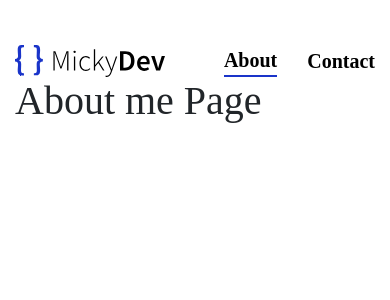
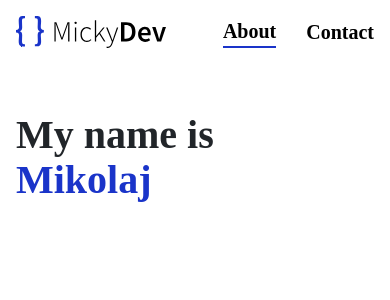
Before and after one commit to mickydeveloper/angular.io-portfolio, an Angular app: page /about in a window 390 px wide. Shown: the top 300 px of the page. Built offline with nearby package versions, Linux system fonts and the light colour scheme; a web font is replaced by a local one.

Commit message:
added the base styling and the responsive styling

```diff
--- a/src/app/pages/about.component.html
+++ b/src/app/pages/about.component.html
@@ -1 +1,8 @@
-<h1>About me Page</h1>
+<section>
+    <div class="row">
+        <div class="col-12 col-md-5">
+            <h1>My name is<br>
+                <span>Mikolaj</span></h1>
+        </div>
+    </div>
+</section>
--- a/src/app/pages/contact.component.html
+++ b/src/app/pages/contact.component.html
@@ -1 +1,9 @@
-<h1>Contact Page</h1>
+<section>
+    <div class="row">
+        <div class="col-12 col-md-5">
+            <h1>Interested?<br>
+                <span>Reach out</span>
+            </h1>
+        </div>
+    </div>
+</section>
--- a/src/app/pages/home.component.html
+++ b/src/app/pages/home.component.html
@@ -1 +1,9 @@
-<h1>We are home</h1>
+<section>
+    <div class="row">
+        <div class="col-12 col-md-5">
+            <h1>I create to<br>
+                <span>innovate</span>
+            </h1>
+        </div>
+    </div>
+</section>
--- a/src/app/shared/header.component.html
+++ b/src/app/shared/header.component.html
@@ -3,7 +3,7 @@
         <div class="col-6">
             <a routerLink="" routerLinkActive="active"><img src="../../assets/img/logo.svg" class="logo"></a>
         </div>
-        <div class="links col-6 vertical-center">
+        <div class="col-6 vertical-center links">
             <a routerLink="/about" routerLinkActive="active">About</a>
             <a routerLink="/contact" routerLinkActive="active">Contact</a>
         </div>
--- a/src/app/shared/header.component.scss
+++ b/src/app/shared/header.component.scss
@@ -1,8 +1,6 @@
 @import '../../assets/scss/colors';
 
 nav {
-    margin-top: 45px;
-
     img.logo {
         width: 150px;
     }
--- /dev/null
+++ b/src/assets/scss/common.scss
@@ -0,0 +1,54 @@
+@import 'media';
+@import 'colors';
+body{
+    @include respond-to(medium-up){
+        padding-top: 2rem;
+    }
+
+    @include respond-to(medium-down){
+        padding: 2rem;
+    }
+
+    @include respond-to(extra-small){
+        padding: 1rem;
+    }
+}
+
+h1,h2,h3,h4,h5,h6{
+    font-weight: bold;
+}
+
+div[class^="col-"]{
+    padding: 0;
+}
+
+h1{
+    font-size: 80px;
+    line-height: 90px;
+
+    span{
+        color: $secondary;
+    }
+
+    @include respond-to(medium-down){
+        font-size: 60px;
+        line-height: 70px;
+    }
+
+    @include respond-to(extra-small){
+        font-size: 40px;
+        line-height: 45px;
+    }
+}
+
+section{
+    margin-top: 8rem;
+
+    @include respond-to(medium-down){
+        margin-top: 6rem;
+    }
+
+    @include respond-to(extra-small){
+        margin-top: 4rem;
+    }
+}
--- /dev/null
+++ b/src/assets/scss/media.scss
@@ -0,0 +1,49 @@
+$extra-small: 544px;
+$small: 768px;
+$medium: 992px;
+$large: 1200px;
+
+
+@mixin respond-to($media) {
+  @if $media == extra-small {
+    @media only screen and (max-width: $extra-small) { @content; }
+  }
+  @else if $media == extra-small-up {
+    @media only screen and (min-width: $extra-small) { @content; }
+  }
+  @else if $media == small {
+    @media only screen and (min-width: $extra-small) and (max-width: $small) { @content; }
+  }
+  @else if $media == small-down {
+    @media only screen and (max-width: $small) { @content; }
+  }
+  @else if $media == small-up {
+    @media only screen and (min-width: $small) { @content; }
+  }
+  @else if $media == medium {
+    @media only screen and (min-width: $small) and (max-width: $medium) { @content; }
+  }
+  @else if $media == medium-down {
+    @media only screen and (max-width: $medium) { @content; }
+  }
+  @else if $media == medium-up {
+    @media only screen and (min-width: $medium) { @content; }
+  }
+  @else if $media == large {
+    @media only screen and (min-width: $medium) and (max-width: $large) { @content; }
+  }
+  @else if $media == large-down {
+    @media only screen and (max-width: $large) { @content; }
+  }
+  @else if $media == large-up {
+    @media only screen and (min-width: $large) { @content; }
+  }
+  @else if $media == phone-landscape{
+    @media only screen
+    and (min-device-width : 320px)
+    and (max-device-width : 900px)
+    and (orientation : landscape) {
+      @content;
+    }
+  }
+}
--- a/src/styles.scss
+++ b/src/styles.scss
@@ -1,6 +1,7 @@
 @import '~bootstrap/scss/bootstrap';
 @import './assets/scss/colors';
 @import './assets/scss/font';
+@import './assets/scss/common';
 
 .vertical-center{
     display: flex;
--- a/webpack.config.js
+++ b/webpack.config.js
@@ -12,12 +12,13 @@ const { NoEmitOnErrorsPlugin, NamedModulesPlugin } = require('webpack');
 const { GlobCopyWebpackPlugin, BaseHrefWebpackPlugin } = require('@angular/cli/plugins/webpack');
 const { CommonsChunkPlugin } = require('webpack').optimize;
 const { AotPlugin } = require('@ngtools/webpack');
+const ExtractTextPlugin = require('extract-text-webpack-plugin');
 
 const nodeModules = path.join(process.cwd(), 'node_modules');
 const realNodeModules = fs.realpathSync(nodeModules);
 const genDirNodeModules = path.join(process.cwd(), 'src', '$$_gendir', 'node_modules');
 const entryPoints = ["inline", "polyfills", "sw-register", "styles", "vendor", "main"];
-const minimizeCss = false;
+const minimizeCss = true;
 const baseHref = ".";
 const deployUrl = "";
 const postcssPlugins = function () {
@@ -87,8 +88,8 @@ module.exports = {
 	},
 	"output": {
 		"path": path.join(process.cwd(), "dist"),
-		"filename": "[name].bundle.js",
-		"chunkFilename": "[id].chunk.js"
+		"filename": "[name].[chunkhash:20].bundle.js",
+		"chunkFilename": "[id].[chunkhash:20].chunk.js"
 	},
 	"module": {
 		"rules": [
@@ -96,7 +97,6 @@ module.exports = {
 				"test": /\.(js|ts)$/,
 				"exclude": [
 					// workaround for this issue
-					path.join(__dirname, 'node_modules', 'firebase'),
 					path.join(__dirname, 'node_modules', 'iconv-lite'),
 					path.join(__dirname, 'node_modules', '@angular/compiler')
 				],
```
